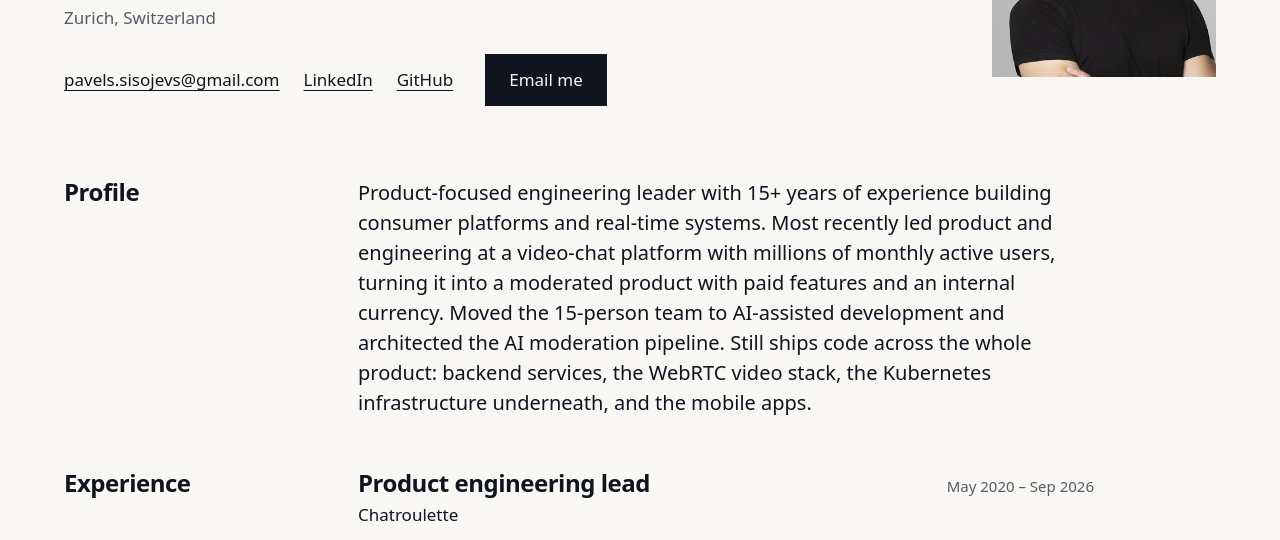
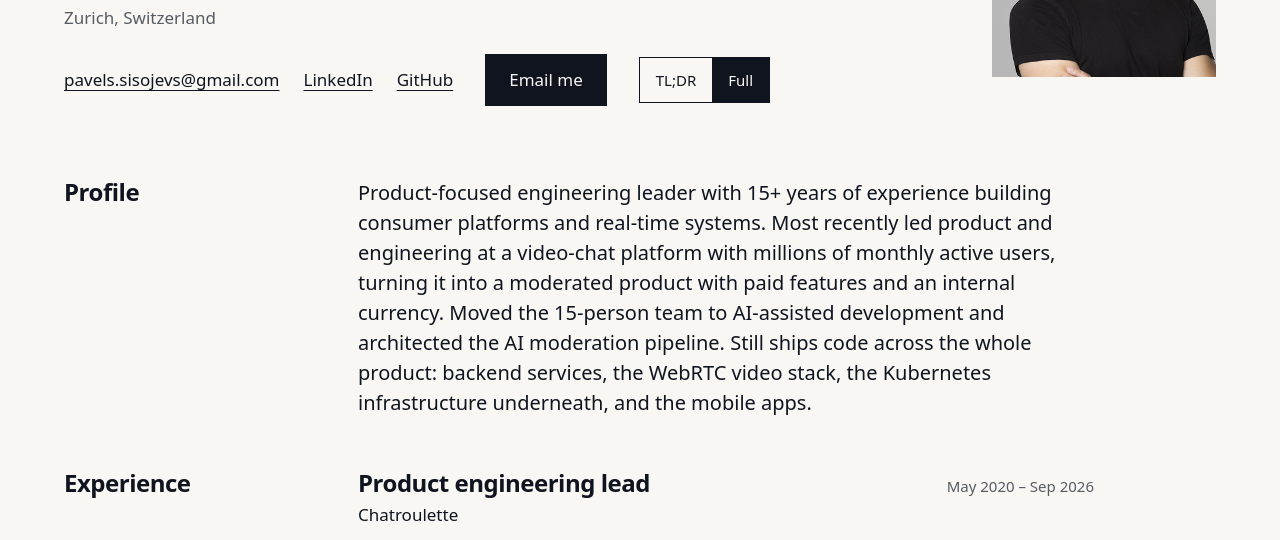
Before and after one commit to the-pavels/psisoyev.github.io, an Astro site: page / in a window 1280 px wide. Shown: the part 251-791 px from the top of the page. Built offline with nearby package versions, Linux system fonts and the light colour scheme; Astro itself is replaced by a stand-in of ours; a web font is replaced by a local one.

Commit message:
Add TL;DR / Full switch to the CV
Items marked `key: true` in cv.ts, plus a one-sentence profile, make up
the TL;DR view. The mode is set before first paint from ?view= or the
last choice, and defaults to Full; without JavaScript the full CV shows.

Also stop Writing and Contact from printing: the print `.part` rule
overrode `.no-print`.

```diff
--- a/src/data/cv.ts
+++ b/src/data/cv.ts
@@ -13,13 +13,21 @@ export const person = {
 export const profile =
   'Product-focused engineering leader with 15+ years of experience building consumer platforms and real-time systems. Most recently led product and engineering at a video-chat platform with millions of monthly active users, turning it into a moderated product with paid features and an internal currency. Moved the 15-person team to AI-assisted development and architected the AI moderation pipeline. Still ships code across the whole product: backend services, the WebRTC video stack, the Kubernetes infrastructure underneath, and the mobile apps.';
 
+// Replaces the profile in the TL;DR view
+export const profileShort =
+  'Product-focused engineering leader with 15+ years of experience building consumer platforms and real-time systems, most recently leading product and engineering for a video-chat platform with millions of monthly active users.';
+
+// `key: true` marks what the TL;DR view keeps; everything else shows only in the full CV.
+// A role's scope always shows; its tech list never does in TL;DR.
+export type Bullet = { text: string; key?: boolean };
+
 export type Role = {
   company: string;
   role: string;
   start: string;
   end: string;
   scope?: string;
-  bullets: string[];
+  bullets: Bullet[];
   tech: string[];
 };
 
@@ -32,16 +40,16 @@ export const experience: Role[] = [
     scope:
       'Led product and engineering for a consumer video-chat platform with millions of monthly users, across backend, frontend, mobile, infrastructure, analytics, moderation, and product strategy.',
     bullets: [
-      'Architected and ran the custom WebRTC infrastructure behind random video matching, handling thousands of concurrent users at peak.',
-      'Architected the AI moderation pipeline, safety features, reporting flows, and moderation tools that got the app approved on the App Store and Google Play in a sensitive user-generated-content category.',
-      'Migrated core infrastructure from managed cloud services to a self-run Kubernetes cluster on Hetzner, cutting infrastructure costs by about 80%.',
-      'Launched and maintained the React Native mobile apps for iOS and Android.',
-      'Owned architecture, deployment, observability, and reliability decisions across the platform.',
-      'Moved the team to AI-assisted development, bringing AI coding tools and LLM-powered workflows into every stage of the development lifecycle.',
-      'Built monetization from scratch: an internal currency, paid features, payment flows, and package pricing, tuned through conversion experiments.',
-      'Ran and supported dozens of product experiments across activation, engagement, monetization, and safety.',
-      'Led roadmap, prioritization, and delivery for a cross-functional product and engineering team of about 15.',
-      'Hired and mentored engineers across product and engineering.',
+      { text: 'Architected and ran the custom WebRTC infrastructure behind random video matching, handling thousands of concurrent users at peak.', key: true },
+      { text: 'Architected the AI moderation pipeline, safety features, reporting flows, and moderation tools that got the app approved on the App Store and Google Play in a sensitive user-generated-content category.', key: true },
+      { text: 'Migrated core infrastructure from managed cloud services to a self-run Kubernetes cluster on Hetzner, cutting infrastructure costs by about 80%.', key: true },
+      { text: 'Launched and maintained the React Native mobile apps for iOS and Android.' },
+      { text: 'Owned architecture, deployment, observability, and reliability decisions across the platform.' },
+      { text: 'Moved the team to AI-assisted development, bringing AI coding tools and LLM-powered workflows into every stage of the development lifecycle.' },
+      { text: 'Built monetization from scratch: an internal currency, paid features, payment flows, and package pricing, tuned through conversion experiments.', key: true },
+      { text: 'Ran and supported dozens of product experiments across activation, engagement, monetization, and safety.' },
+      { text: 'Led roadmap, prioritization, and delivery for a cross-functional product and engineering team of about 15.' },
+      { text: 'Hired and mentored engineers across product and engineering.' },
     ],
     tech: ['Scala', 'TypeScript', 'React', 'React Native', 'WebRTC', 'WebSockets', 'Kubernetes', 'Postgres', 'Redis', 'GitOps', 'CI/CD'],
   },
@@ -53,9 +61,9 @@ export const experience: Role[] = [
     scope:
       'Led development and maintenance of the financial platform used to manage a large pension fund, coordinating a distributed team of around 10 engineers.',
     bullets: [
-      'Drove the backend migration from the legacy system to the new platform.',
-      'Improved performance, processing time, and reliability of the backend services behind day-to-day fund operations.',
-      'Reduced manual operational work through backend automation and data-processing improvements.',
+      { text: 'Drove the backend migration from the legacy system to the new platform.', key: true },
+      { text: 'Improved performance, processing time, and reliability of the backend services behind day-to-day fund operations.' },
+      { text: 'Reduced manual operational work through backend automation and data-processing improvements.' },
     ],
     tech: ['Scala', 'Akka Streams', 'Akka HTTP', 'Cats', 'Cats Effect', 'ZIO', 'Postgres', 'Docker', 'Kubernetes', 'AWS S3', 'GCP', 'BigQuery'],
   },
@@ -65,9 +73,9 @@ export const experience: Role[] = [
     start: 'Nov 2017',
     end: 'Sep 2018',
     bullets: [
-      'Implemented backend features and maintained a legacy financial platform in a regulated environment.',
-      'Helped reorganize a microservice-based environment and contributed to modernization of legacy services.',
-      'Improved code review practices and the reliability of business-critical systems.',
+      { text: 'Implemented backend features and maintained a legacy financial platform in a regulated environment.' },
+      { text: 'Helped reorganize a microservice-based environment and contributed to modernization of legacy services.' },
+      { text: 'Improved code review practices and the reliability of business-critical systems.' },
     ],
     tech: ['Scala', 'Akka', 'Akka Streams', 'Akka HTTP', 'Akka Persistence', 'Play Framework', 'ScalaTest', 'SBT', 'JavaScript', 'AngularJS', 'Oracle DB', 'Docker'],
   },
@@ -79,12 +87,12 @@ export const experience: Role[] = [
     scope:
       'Joined during a high-growth period, as Evolution scaled its real-time live casino platform to thousands of concurrent players.',
     bullets: [
-      'Built backend services and new features for four high-traffic live games.',
-      'Participated in the server-side migration from Java to Scala, including a proof of concept, supporting test infrastructure, and architecture collaboration.',
-      'Built a performance testing system simulating player and casino dealer behavior, helping detect performance issues before release.',
-      'Created an automated dealer system for QA, saving several hours of manual testing work.',
-      'Prototyped a new game using event sourcing.',
-      'Supervised and mentored junior engineers.',
+      { text: 'Built backend services and new features for four high-traffic live games.', key: true },
+      { text: 'Participated in the server-side migration from Java to Scala, including a proof of concept, supporting test infrastructure, and architecture collaboration.', key: true },
+      { text: 'Built a performance testing system simulating player and casino dealer behavior, helping detect performance issues before release.' },
+      { text: 'Created an automated dealer system for QA, saving several hours of manual testing work.' },
+      { text: 'Prototyped a new game using event sourcing.' },
+      { text: 'Supervised and mentored junior engineers.' },
     ],
     tech: ['Scala', 'Akka', 'Akka HTTP', 'Akka Persistence', 'Play Framework', 'ScalaTest', 'SBT', 'JavaScript', 'CoffeeScript', 'AngularJS', 'MongoDB', 'MySQL'],
   },
@@ -94,15 +102,15 @@ export const experience: Role[] = [
     start: 'Jun 2011',
     end: 'Jul 2013',
     bullets: [
-      'Time Warner Cable (Scala): built backend services for a high-scale analytics pipeline processing client-platform events, including playback, volume changes, and other user interaction data.',
-      'European Commission Taxation and Customs Union (Java): implemented new features and maintained a regulated public-sector enterprise system.',
+      { text: 'Time Warner Cable (Scala): built backend services for a high-scale analytics pipeline processing client-platform events, including playback, volume changes, and other user interaction data.' },
+      { text: 'European Commission Taxation and Customs Union (Java): implemented new features and maintained a regulated public-sector enterprise system.' },
     ],
     tech: ['Scala', 'Akka', 'Redis', 'Memcached', 'Kafka', 'Java', 'Maven', 'JDBC', 'Spring', 'Apache Wicket', 'Oracle DB'],
   },
 ];
 
-export const skills: { area: string; items: string }[] = [
-  { area: 'Core strengths', items: 'Engineering leadership, product engineering, distributed and real-time systems, event-driven architecture, applied AI' },
+export const skills: { area: string; items: string; key?: boolean }[] = [
+  { area: 'Core strengths', items: 'Engineering leadership, product engineering, distributed and real-time systems, event-driven architecture, applied AI', key: true },
   { area: 'Backend', items: 'Scala, Rust, Java, Node.js, Akka, Cats, ZIO, Spring, WebSockets, WebRTC, microservices' },
   { area: 'Frontend & mobile', items: 'TypeScript, React, React Native' },
   { area: 'Infrastructure', items: 'Docker, Kubernetes, GitOps, CI/CD, ArgoCD, Ceph, Prometheus, Grafana' },
@@ -111,8 +119,8 @@ export const skills: { area: string; items: string }[] = [
   { area: 'AI', items: 'Moderation pipelines, AI-assisted development, LLM integrations, agent prototypes, multi-agent simulations' },
 ];
 
-export const education = [
-  { school: 'Riga Technical University', degree: 'MSc in Computer Science', years: '2013 – 2015' },
+export const education: { school: string; degree: string; years: string; key?: boolean }[] = [
+  { school: 'Riga Technical University', degree: 'MSc in Computer Science', years: '2013 – 2015', key: true },
   { school: 'Riga Technical University', degree: 'BSc in Computer Science', years: '2009 – 2013' },
 ];
 
--- a/src/pages/index.astro
+++ b/src/pages/index.astro
@@ -3,10 +3,14 @@ import { Image } from 'astro:assets';
 import Base from '../layouts/Base.astro';
 import PostList from '../components/PostList.astro';
 import portrait from '../assets/portrait.png';
-import { person, profile, experience, skills, education, languages } from '../data/cv';
+import { person, profile, profileShort, experience, skills, education, languages } from '../data/cv';
 import { getPosts, isOutdated } from '../lib/posts';
 
 const posts = (await getPosts()).filter((post) => !isOutdated(post)).slice(0, 4);
+
+// Value for data-detail, which hides an element in the TL;DR view. Astro would render
+// `false` as data-detail="false", which still matches, so the attribute is left out instead.
+const detail = (hide: boolean) => (hide ? '' : undefined);
 
 const jsonLd = {
   '@context': 'https://schema.org',
@@ -22,6 +26,21 @@ const jsonLd = {
 
 <Base>
   <script type="application/ld+json" slot="head" set:html={JSON.stringify(jsonLd)} />
+  <!--
+    TL;DR or full CV, picked before first paint: ?view= in the URL wins, then the last choice.
+    Without JavaScript the attribute stays unset, the full CV shows and the switch stays hidden.
+  -->
+  <script is:inline slot="head">
+    (() => {
+      let view = new URLSearchParams(location.search).get('view');
+      if (view !== 'tldr' && view !== 'full') {
+        try {
+          view = localStorage.getItem('cv-view');
+        } catch {}
+      }
+      document.documentElement.dataset.cv = view === 'tldr' ? 'tldr' : 'full';
+    })();
+  </script>
 
   <header class="wrap cols intro">
     <div class="who">
@@ -36,6 +55,10 @@ const jsonLd = {
           <li class="print-only">pavels.im</li>
         </ul>
         <a class="btn btn--primary no-print" href={`mailto:${person.email}`}>Email me</a>
+        <div class="view-toggle no-print" role="group" aria-label="CV length">
+          <button type="button" data-view="tldr" aria-pressed="false">TL;DR</button>
+          <button type="button" data-view="full" aria-pressed="true">Full</button>
+        </div>
       </div>
     </div>
     <figure class="photo portrait">
@@ -46,7 +69,8 @@ const jsonLd = {
   <section class="wrap cols part summary" aria-labelledby="profile">
     <h2 id="profile" class="label-head">Profile</h2>
     <div class="body">
-      <p class="profile">{profile}</p>
+      <p class="profile" data-detail>{profile}</p>
+      <p class="profile" data-summary>{profileShort}</p>
     </div>
   </section>
 
@@ -54,7 +78,9 @@ const jsonLd = {
     <h2 id="experience" class="label-head">Experience</h2>
     <div class="body">
       {
-        experience.map((r) => (
+        experience.map((r) => {
+          const hasKeyBullets = r.bullets.some((b) => b.key);
+          return (
             <article class="job">
               <div class="job-head">
                 <h3>{r.role}</h3>
@@ -63,20 +89,21 @@ const jsonLd = {
                   {r.start} – {r.end}
                 </p>
               </div>
-            <div class="job-body">
+              <div class="job-body" data-detail={detail(!r.scope && !hasKeyBullets)}>
                 {r.scope && <p class="scope">{r.scope}</p>}
-              <ul>
+                <ul data-detail={detail(!hasKeyBullets)}>
                   {r.bullets.map((b) => (
-                  <li>{b}</li>
+                    <li data-detail={detail(!b.key)}>{b.text}</li>
                   ))}
                 </ul>
-              <p class="tech">
+                <p class="tech" data-detail>
                   <span class="sr-only">Technologies: </span>
                   {r.tech.join(', ')}
                 </p>
               </div>
             </article>
-        ))
+          );
+        })
       }
     </div>
   </section>
@@ -86,7 +113,7 @@ const jsonLd = {
     <dl class="body skills">
       {
         skills.map((s) => (
-          <div>
+          <div data-detail={detail(!s.key)}>
             <dt>{s.area}</dt>
             <dd>{s.items}</dd>
           </div>
@@ -100,7 +127,7 @@ const jsonLd = {
     <ul class="body pairs pairs--wide">
       {
         education.map((e) => (
-          <li>
+          <li data-detail={detail(!e.key)}>
             <strong>{e.degree}</strong>
             <span>
               {e.school}, {e.years}
@@ -146,7 +173,54 @@ const jsonLd = {
   </section>
 </Base>
 
+<script>
+  const root = document.documentElement;
+  const buttons = document.querySelectorAll<HTMLButtonElement>('.view-toggle [data-view]');
+
+  const sync = () => {
+    for (const button of buttons) {
+      button.setAttribute('aria-pressed', String(button.dataset.view === root.dataset.cv));
+    }
+  };
+
+  for (const button of buttons) {
+    button.addEventListener('click', () => {
+      const view = button.dataset.view!;
+      root.dataset.cv = view;
+      try {
+        localStorage.setItem('cv-view', view);
+      } catch {}
+      // Keep a shared ?view= link in step with what is on screen
+      const url = new URL(location.href);
+      if (url.searchParams.has('view')) {
+        url.searchParams.set('view', view);
+        history.replaceState(history.state, '', url);
+      }
+      sync();
+    });
+  }
+
+  sync();
+</script>
+
 <style>
+  /*
+   * TL;DR view: data-detail hides, data-summary shows only here.
+   * !important because hiding must beat layout rules such as `.skills div { display: grid }`,
+   * which tie on specificity once Astro scopes them.
+   */
+  :global(html[data-cv='tldr']) [data-detail] {
+    display: none !important;
+  }
+
+  [data-summary] {
+    display: none;
+  }
+
+  :global(html[data-cv='tldr']) [data-summary] {
+    display: block;
+  }
+
   /* Intro: name, role and ways to reach me; a small portrait on the right */
   .intro {
     row-gap: var(--space-xl);
@@ -206,6 +280,45 @@ const jsonLd = {
 
   .print-only {
     display: none;
+  }
+
+  /* TL;DR / Full switch: hidden until the head script has set data-cv, so never without JavaScript */
+  .view-toggle {
+    display: none;
+    border: 1px solid var(--color-ink);
+  }
+
+  @media screen {
+    :global(html[data-cv]) .view-toggle {
+      display: inline-flex;
+    }
+  }
+
+  .view-toggle button {
+    min-height: 44px;
+    padding-inline: var(--space-md);
+    border: 0;
+    border-radius: 0;
+    background: none;
+    color: inherit;
+    font: inherit;
+    font-size: var(--text-sm);
+    font-weight: 500;
+    cursor: pointer;
+    transition:
+      background-color var(--dur-short) var(--ease-out),
+      color var(--dur-short) var(--ease-out);
+  }
+
+  .view-toggle button:hover {
+    color: var(--color-mark-text);
+  }
+
+  /* Styled from the root attribute, not aria-pressed, so the right half is filled on first paint */
+  :global(html[data-cv='tldr']) [data-view='tldr'],
+  :global(html[data-cv='full']) [data-view='full'] {
+    background: var(--color-ink);
+    color: var(--color-paper);
   }
 
   .portrait {
@@ -478,8 +591,9 @@ const jsonLd = {
       --color-mark: #c8261c;
     }
 
+    /* !important: `.part { display: block }` below ties on specificity and would print Writing and Contact */
     .no-print {
-      display: none;
+      display: none !important;
     }
 
     .wrap {
```
Also changed, not shown: README.md. Lines whose indentation alone changed are shown as unchanged.
